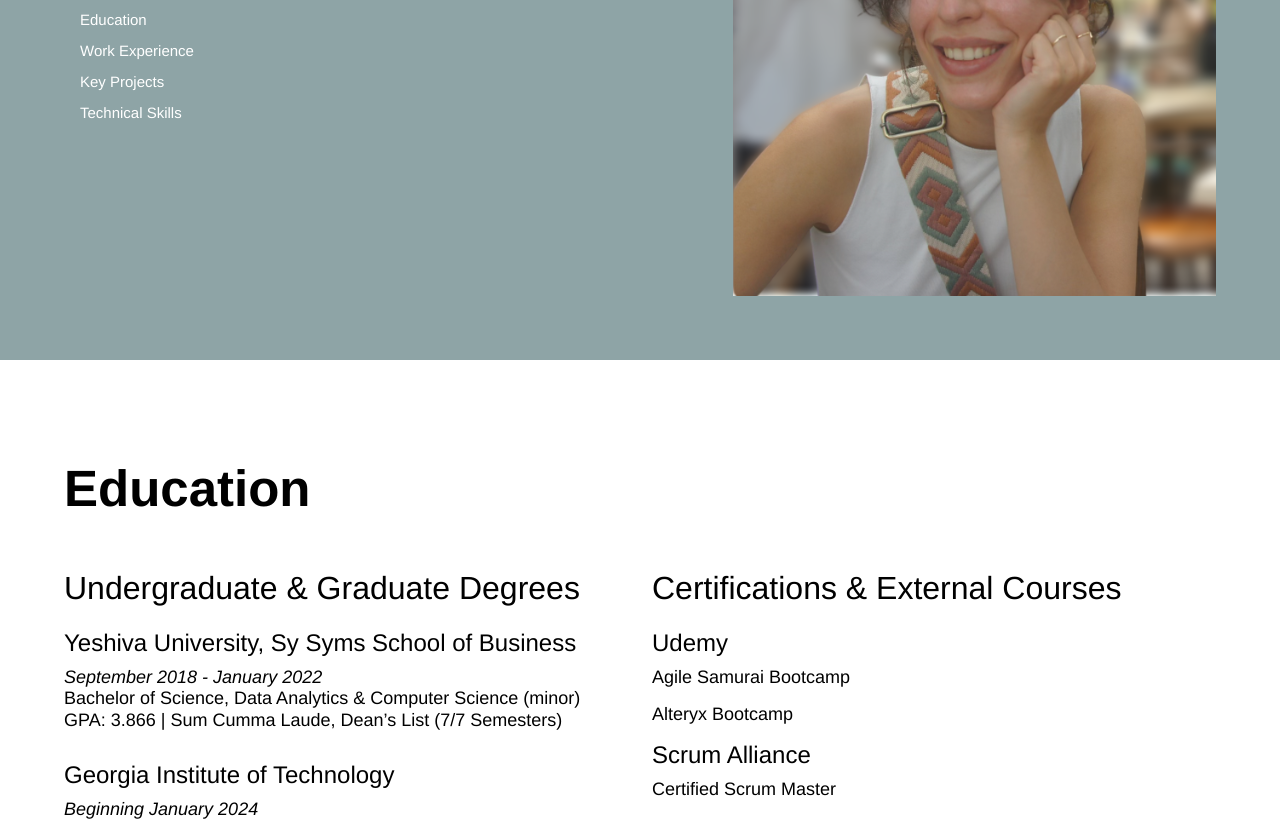
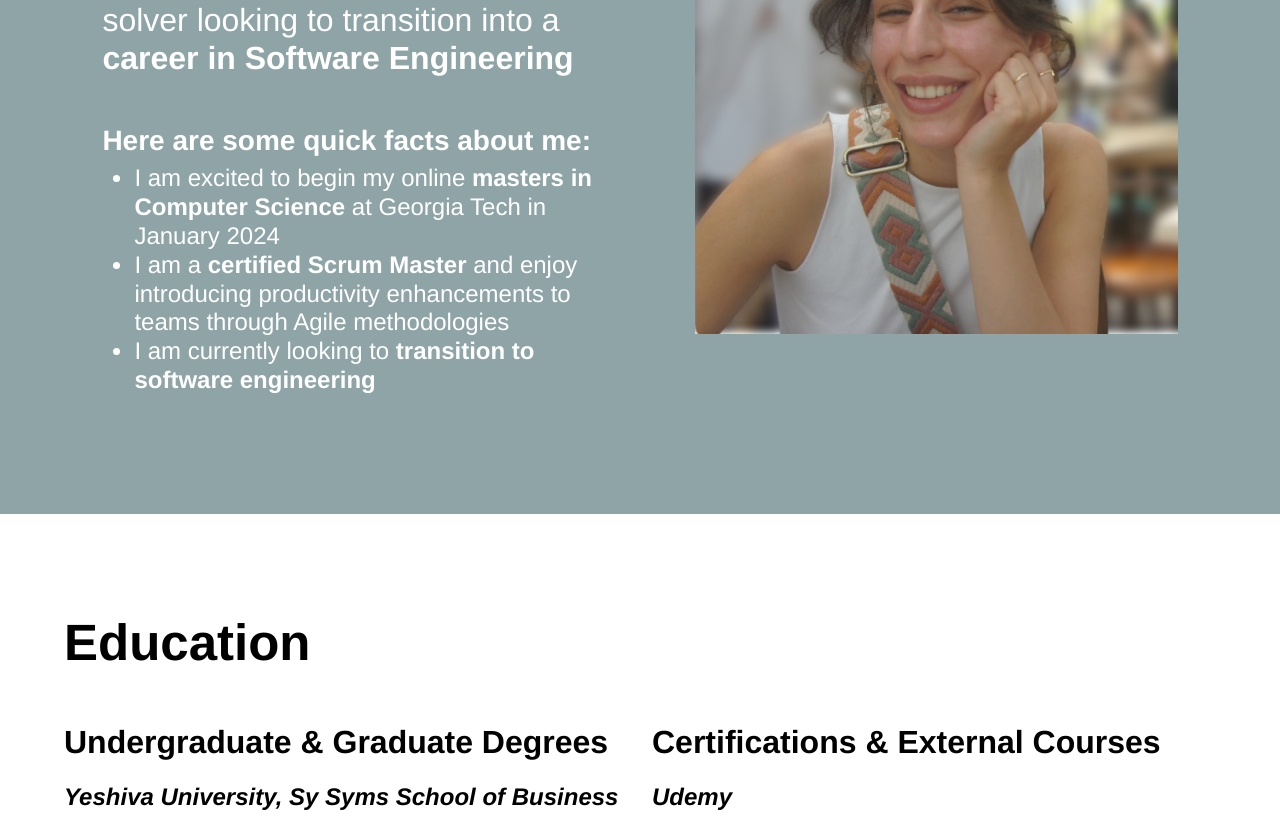
Before and after one commit to julietnasar/professional-portfolio, a React (Create React App) app in the folder my-app/: page / in a window 1280 px wide. Shown: the part 300-1121 px from the top of the page. Built offline with nearby package versions, Linux system fonts and the light colour scheme.

Commit message:
added fun facts & italisized and bolded some stuff

```diff
--- a/my-app/src/App.css
+++ b/my-app/src/App.css
@@ -55,7 +55,7 @@ body {
   /* make main-axis vertical */
   justify-content: left;
   /* align items vertically, in this case */
-  padding: 5%;
+  padding: 8%;
 }
 
 
--- a/my-app/src/Components/Education.js
+++ b/my-app/src/Components/Education.js
@@ -12,17 +12,17 @@ const Education = () => {
       <Row>
         <Col
           xs="6">
-          <h2>Undergraduate & Graduate Degrees</h2>
+          <h2><b>Undergraduate & Graduate Degrees</b></h2>
           <br />
           <div class="education-point">
-            <h4>Yeshiva University, Sy Syms School of Business</h4>
+            <h4><b><em>Yeshiva University, Sy Syms School of Business</em></b></h4>
             <p><i>September 2018 - January 2022</i><br />
               Bachelor of Science, Data Analytics & Computer Science (minor)<br />
               GPA: 3.866 | Sum Cumma Laude, Dean’s List (7/7 Semesters)</p>
           </div>
           <br />
           <div class="education-point">
-            <h4>Georgia Institute of Technology</h4>
+            <h4><b><em>Georgia Institute of Technology</em></b></h4>
             <p><i>Beginning January 2024</i><br />
               Online Masters of Computer Science</p>
           </div>
@@ -30,15 +30,15 @@ const Education = () => {
         <Col
           xs="6"
         >
-          <h2>Certifications & External Courses</h2>
+          <h2><b>Certifications & External Courses</b></h2>
           <br />
           <div class="education-point">
-            <h4>Udemy</h4>
+            <h4><b><em>Udemy</em></b></h4>
             <p>Agile Samurai Bootcamp</p>
             <p>Alteryx Bootcamp</p>
           </div>
           <div class="education-point">
-            <h4>Scrum Alliance</h4>
+            <h4><b><em>Scrum Alliance</em></b></h4>
             <p>Certified Scrum Master</p>
           </div>
         </Col>
--- a/my-app/src/Components/Intro.js
+++ b/my-app/src/Components/Intro.js
@@ -1,5 +1,5 @@
 import React from 'react';
-import { Col, Row, Nav, NavItem, NavLink } from 'reactstrap';
+import { Col, Row, Nav, NavItem, NavLink, List } from 'reactstrap';
 
 const Intro = () => {
   return (
@@ -10,12 +10,22 @@ const Intro = () => {
           xs="6"
         >
           <h1 class="greeting">Hi! I'm Juliet</h1>
-            <p>A passionate and creative problem solver looking to transition into a career in Software Engineering
+            <h2>A <b>passionate and creative</b> problem solver looking to transition into a <b>career in Software Engineering</b>
               <br />
-              Learn More About me Below!
-            </p>
+              <br />
 
-            <Nav vertical class="myNav">
+            </h2>
+            <h3>
+            <b>Here are some quick facts about me:</b></h3>
+            <h4>
+                <List>
+                  <li>I am excited to begin my online <b>masters in Computer Science</b> at Georgia Tech in January 2024</li>
+                  <li>I am a <b>certified Scrum Master</b> and enjoy introducing productivity enhancements to teams through Agile methodologies</li>
+                  <li>I am currently looking to <b>transition to software engineering</b></li>
+                </List>
+            </h4>
+
+            {/* <Nav vertical class="myNav">
               <NavItem>
                 <NavLink href="#">Education</NavLink>
               </NavItem>
@@ -28,7 +38,7 @@ const Intro = () => {
               <NavItem>
                 <NavLink href="#">Technical Skills</NavLink>
               </NavItem>
-            </Nav>
+            </Nav> */}
         </Col>
         <Col
           xs="6"
--- a/my-app/src/Components/KeyProjects.js
+++ b/my-app/src/Components/KeyProjects.js
@@ -70,7 +70,7 @@ function KeyProjects(args) {
 
     return (
         <div class="keyProjects">
-            <h1>Key Projects</h1>
+            <h1 class="title">Key Projects</h1>
             <br/>
             <Carousel
                 activeIndex={activeIndex}
```
